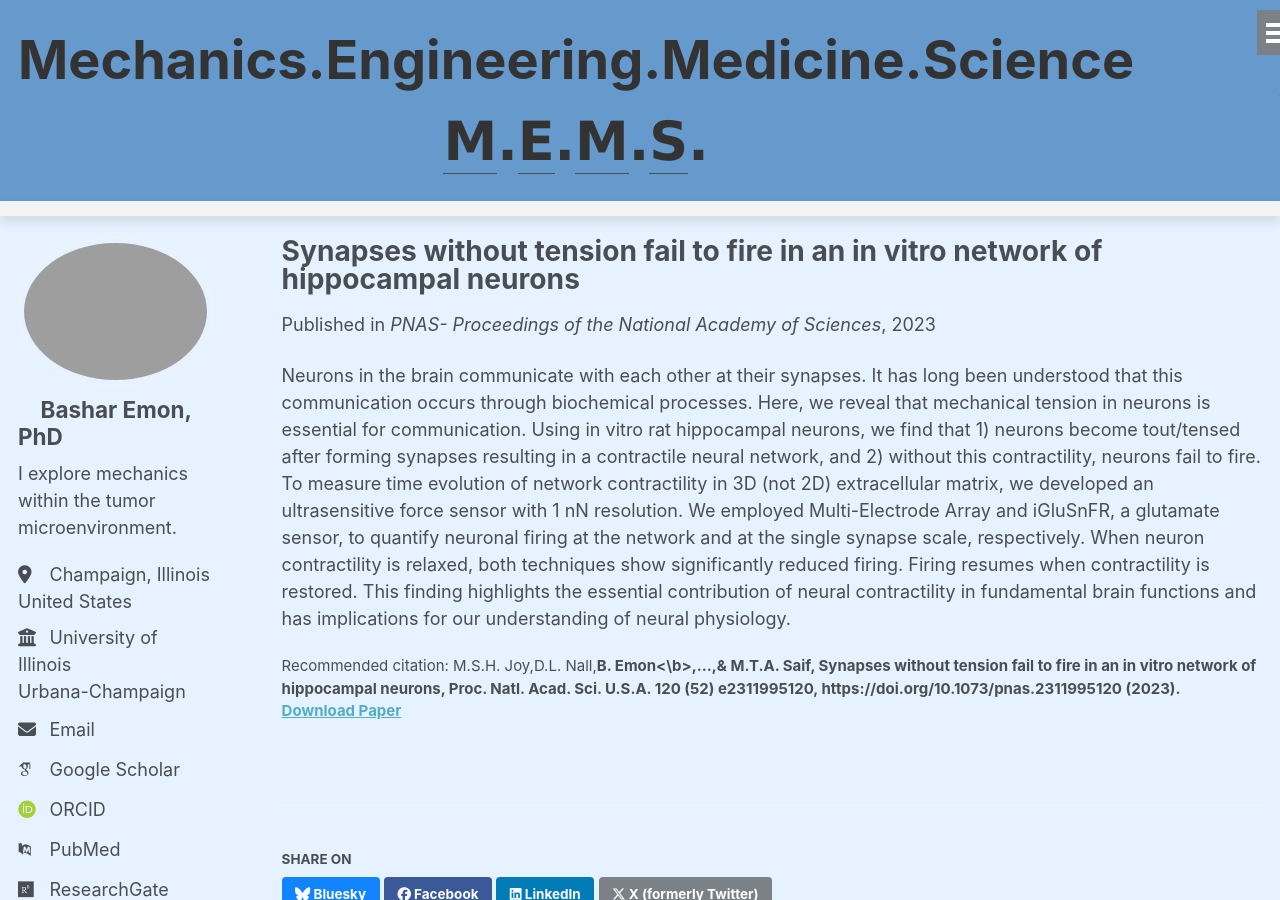
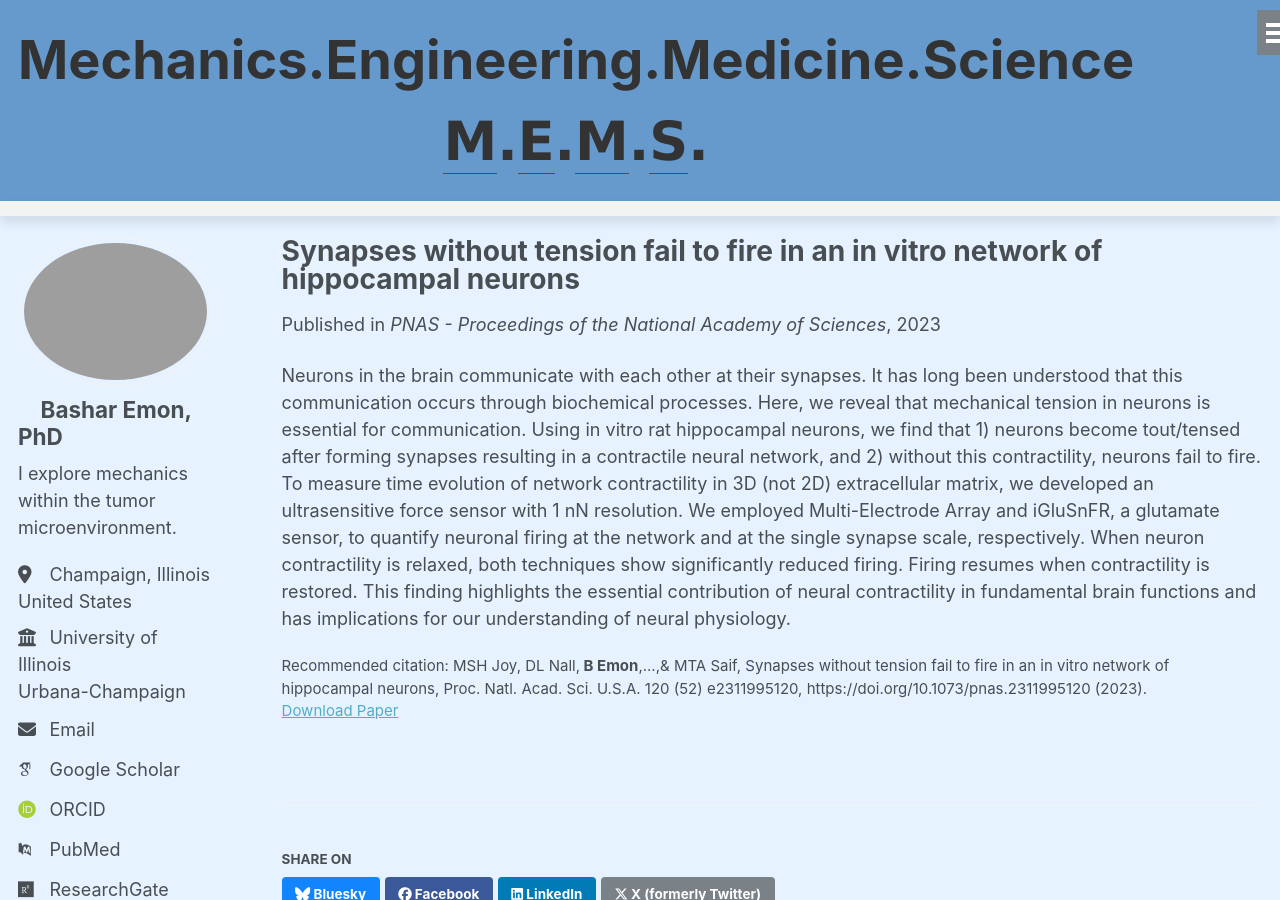
Before and after one commit to BasharEmon/BasharEmon.github.io, a Jekyll site: the page built from _publications/PNAS 2023.md, in a window 1280 px wide and 900 px high. Built offline with Jekyll 4.4.1, drawn with Linux system fonts in a browser that asks for light colours; some web fonts are replaced.

Commit message:
Update PNAS 2023.md

```diff
--- a/_publications/PNAS 2023.md
+++ b/_publications/PNAS 2023.md
@@ -5,9 +5,9 @@ category: manuscripts
 permalink: /publication/PNAS 2023
 excerpt: 'We found that neurons develop tension after forming connection with other neurons, resulting in a contractile neural network. Without this contractility, neurons fail to fire.'
 date: 2023-12-19
-venue: 'PNAS- Proceedings of the National Academy of Sciences'
+venue: 'PNAS - Proceedings of the National Academy of Sciences'
 paperurl: 'http://BasharEmon.github.io/files/PNAS 2023.pdf'
-citation: 'M.S.H. Joy,D.L. Nall,<b>B. Emon<\b>,...,& M.T.A. Saif, Synapses without tension fail to fire in an in vitro network of hippocampal neurons, Proc. Natl. Acad. Sci. U.S.A. 120 (52) e2311995120, https://doi.org/10.1073/pnas.2311995120 (2023).'
+citation: 'MSH Joy, DL Nall,<b> B Emon</b>,...,& MTA Saif, Synapses without tension fail to fire in an in vitro network of hippocampal neurons, Proc. Natl. Acad. Sci. U.S.A. 120 (52) e2311995120, https://doi.org/10.1073/pnas.2311995120 (2023).'
 ---
 
 
```
